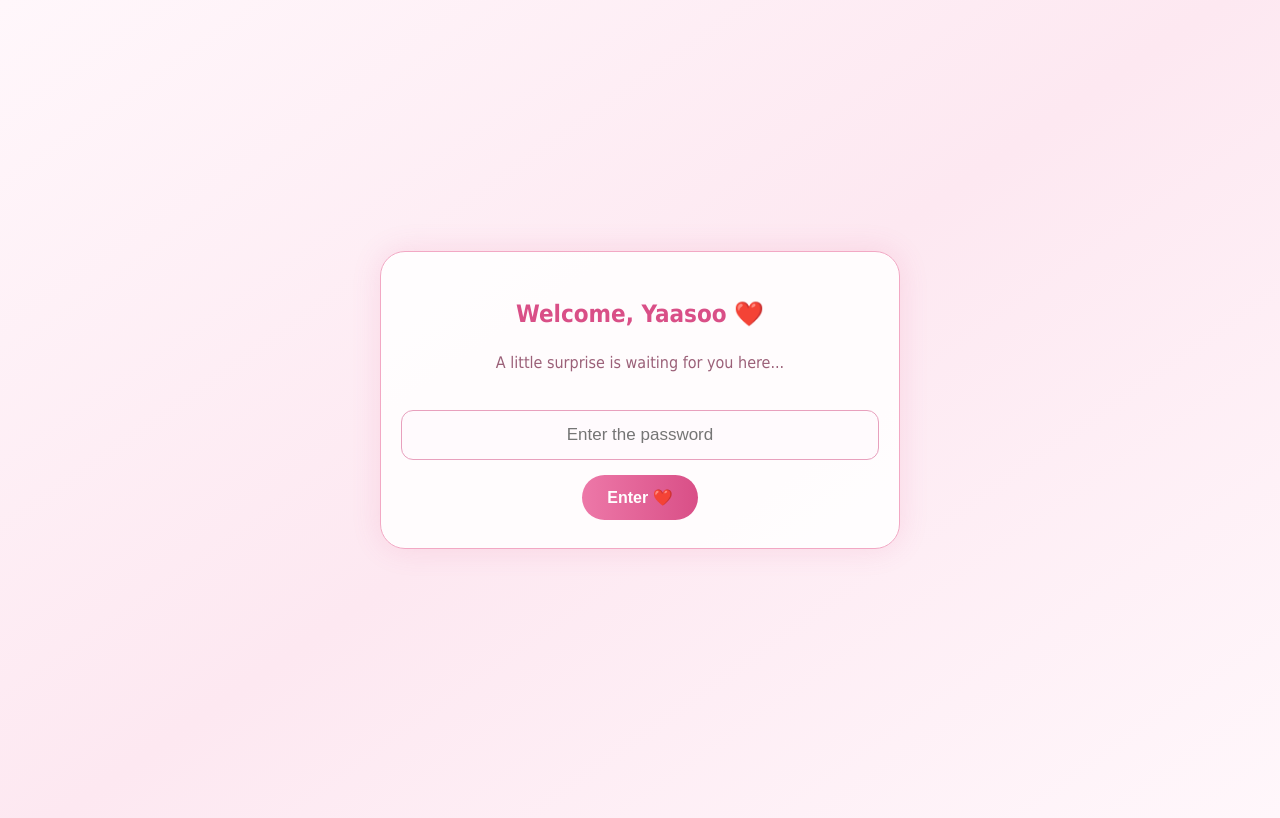
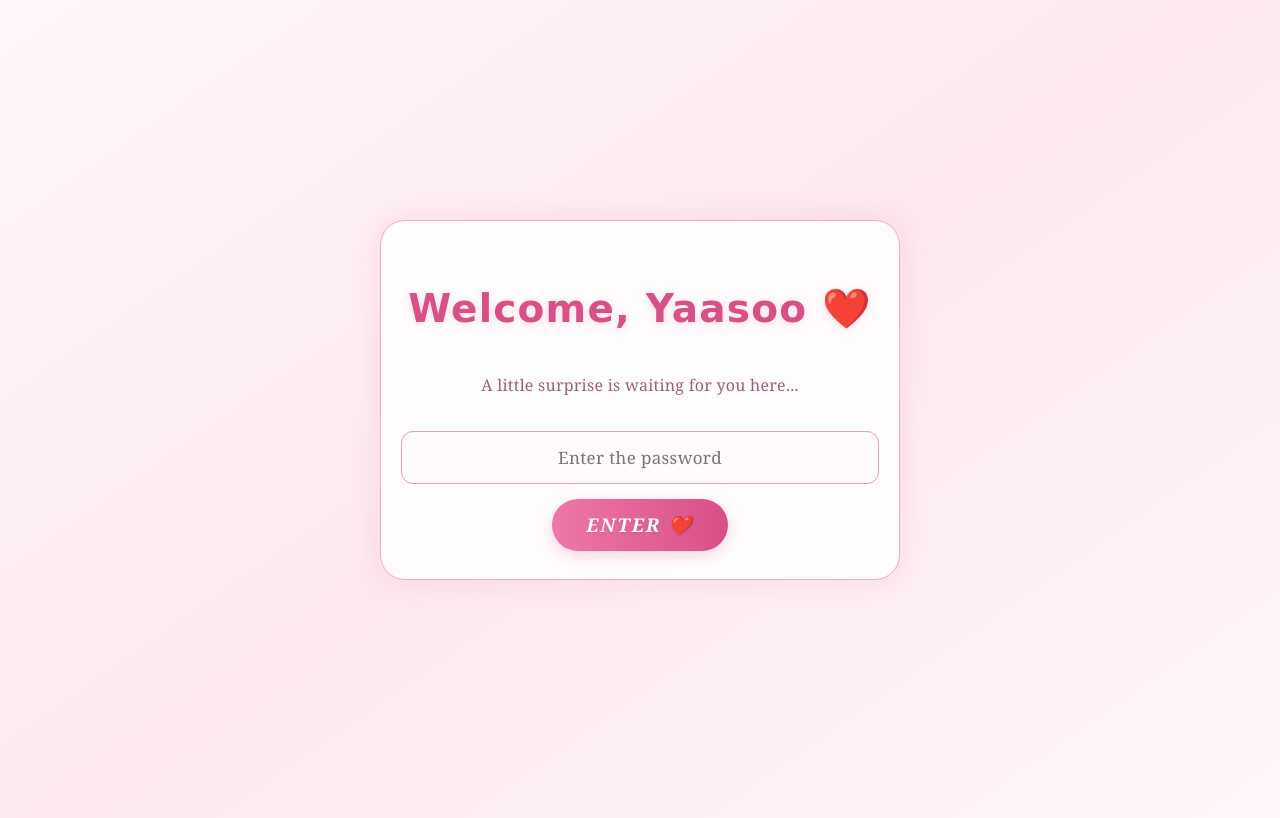
Before and after one commit to aslam00soliman-oss/love-yaasoo, a plain HTML site: page index.html in a window 1280 px wide. Drawn offline with Linux system fonts and the light colour scheme.

Commit message:
Update styles and typography in index.html

```diff
--- a/index.html
+++ b/index.html
@@ -8,7 +8,7 @@
 <style>
 *{box-sizing:border-box}
 body{
-  margin:0;min-height:100vh;font-family:Tahoma,Arial,sans-serif;color:#87435f;
+  margin:0;min-height:100vh;font-family:Georgia,'Palatino Linotype','Book Antiqua',serif;color:#87435f;
   background:linear-gradient(145deg,#fff7fb,#fde8f1,#fff7fb);
   text-align:center;overflow-x:hidden;padding-bottom:18px
 }
@@ -19,7 +19,29 @@ body{
   border-radius:25px;background:rgba(255,255,255,.88);color:#87435f;
   box-shadow:0 0 30px rgba(217,79,135,.14)
 }
-h1,h2{color:#d94f87}
+h1,h2{color:#d94f87;font-family:Georgia,'Palatino Linotype','Book Antiqua',serif;letter-spacing:.35px}
+/* Elegant typography for the English interface */
+#login h1{
+  font-family:'Segoe Script','Brush Script MT','URW Chancery L',cursive;
+  font-size:clamp(31px,8vw,39px);font-weight:600;letter-spacing:1.2px;
+  text-shadow:0 2px 10px rgba(217,79,135,.16);line-height:1.45
+}
+#login .subtitle{
+  font-family:Georgia,'Palatino Linotype',serif;font-size:16px;
+  letter-spacing:.25px;line-height:1.9
+}
+#login .continue{
+  font-family:Georgia,'Palatino Linotype',serif;font-size:19px;
+  font-style:italic;letter-spacing:2px;text-transform:uppercase;
+  padding:13px 34px;text-shadow:0 1px 2px rgba(130,35,80,.18);
+  box-shadow:0 5px 14px rgba(217,79,135,.22)
+}
+#login input{font-family:Georgia,'Palatino Linotype',serif;letter-spacing:.35px}
+.info-box small,.info-box strong,.special-date-box,.music-title,footer,button,input{
+  font-family:Georgia,'Palatino Linotype','Book Antiqua',serif
+}
+.letter{font-family:Tahoma,Arial,sans-serif}
+
 .subtitle{color:#9b6078;line-height:1.9}
 .boxes{display:flex;gap:12px;margin:25px 0 12px}
 .info-box{flex:1;padding:20px 8px;border:1px solid #e8a0bd;border-radius:17px;background:rgba(248,187,208,.24)}
@@ -152,13 +174,4 @@ function startMusic() {
 }
 
 function showScreen(id) {
-  document.querySelectorAll(".screen").forEach(screen => screen.classList.remove("active"));
-  document.getElementById(id).classList.add("active");
-}
-
-document.getElementById("passwordInput").addEventListener("keydown", function(event) {
-  if (event.key === "Enter") login();
-});
-</script>
-</body>
-</html>
+  document.querySelectorAll(".screen").forEach(screen
```
